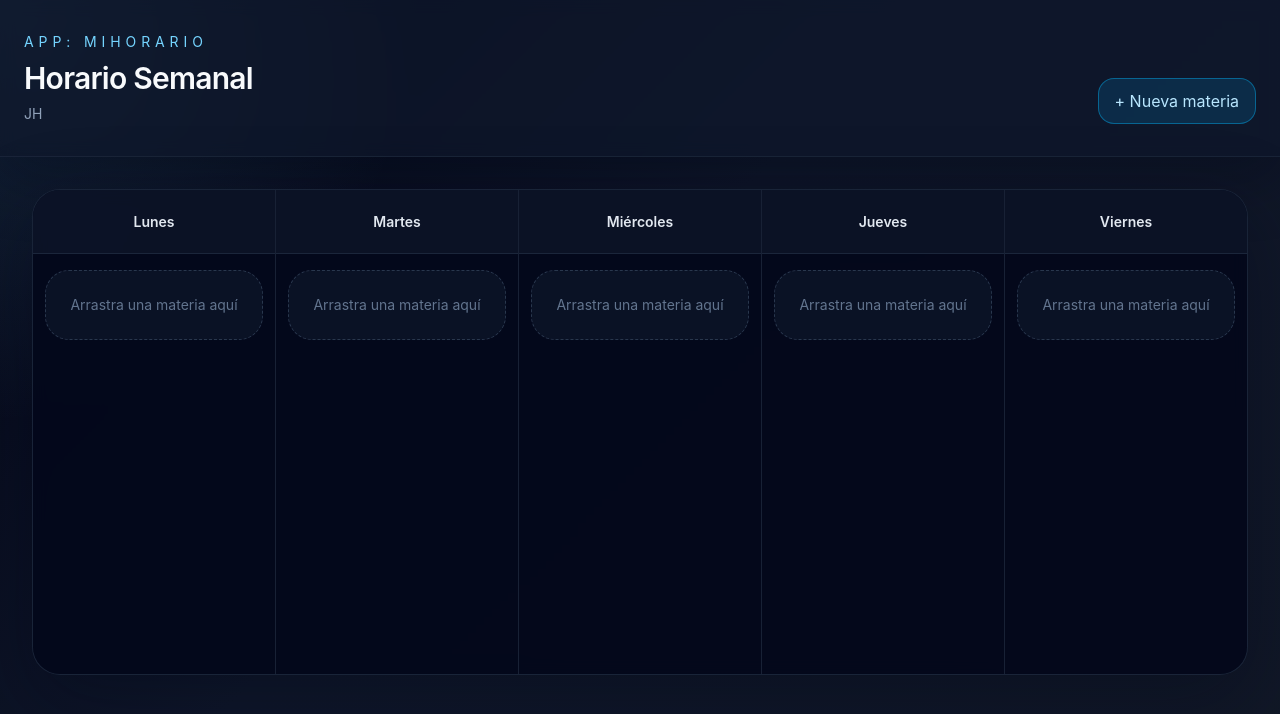
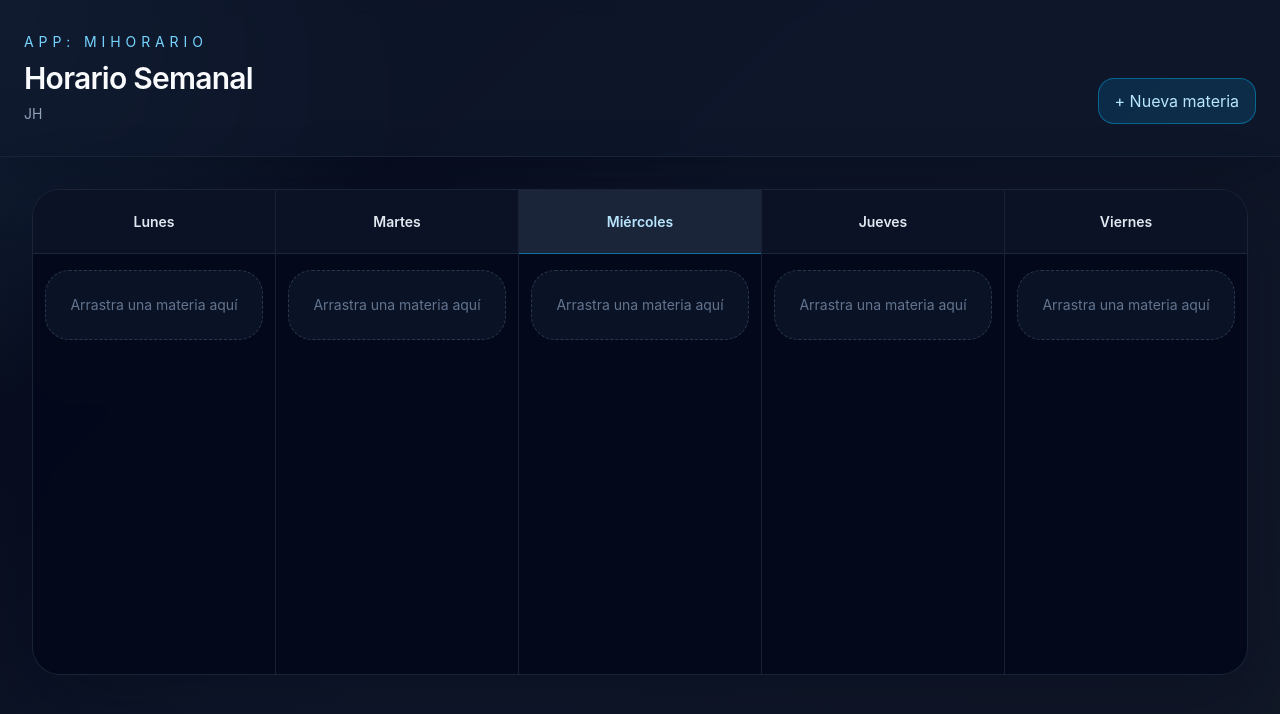
Before and after one commit to Jonathannn-h/miHorario, a React (Vite) app: page / in a window 1280 px wide. Shown: the top 714 px of the page. Built offline with nearby package versions, Linux system fonts and the light colour scheme; the HTML template or start-up script is replaced by a standard one.

Commit message:
El dia de hot aparece diferenciado. El titulo de hoy se resalta con un color diferente

```diff
--- a/src/components/DiaColumna.jsx
+++ b/src/components/DiaColumna.jsx
@@ -1,6 +1,6 @@
 import MateriaCard from './MateriaCard';
 
-function DiaColumna({ dia, materias, onEditar, onEliminar, onMover }) {
+function DiaColumna({ dia, materias, onEditar, onEliminar, onMover, isToday }) {
   const materiasDelDia = materias
     .filter((materia) => materia.dia === dia)
     .sort((a, b) => a.horaInicio.localeCompare(b.horaInicio));
@@ -14,7 +14,7 @@ function DiaColumna({ dia, materias, onEditar, onEliminar, onMover }) {
 
   return (
     <div className="min-w-[220px] flex-1 border-r border-slate-800/80 last:border-r-0 bg-slate-950/80">
-      <div className="flex h-16 items-center justify-center border-b border-slate-800/90 bg-slate-900/70 px-3 text-center text-sm font-semibold text-slate-200">
+      <div className={`flex h-16 items-center justify-center border-b px-3 text-center text-sm font-semibold ${isToday ? 'border-sky-400/50 bg-slate-800/90 text-sky-200' : 'border-slate-800/90 bg-slate-900/70 text-slate-200'}`}>
         {dia}
       </div>
       <div
--- a/src/components/GrillaHorario.jsx
+++ b/src/components/GrillaHorario.jsx
@@ -1,7 +1,20 @@
 import { DIAS } from '../utils/constantes';
 import DiaColumna from './DiaColumna';
 
+function obtenerDiaActual() {
+  const dias = {
+    1: 'Lunes',
+    2: 'Martes',
+    3: 'Miércoles',
+    4: 'Jueves',
+    5: 'Viernes',
+  };
+  return dias[new Date().getDay()] || null;
+}
+
 function GrillaHorario({ materias, onEditar, onEliminar, onMover }) {
+  const diaActual = obtenerDiaActual();
+
   return (
     <div className="overflow-hidden rounded-[28px] border border-slate-800/80 bg-slate-900/70 shadow-[0_25px_80px_rgba(2,6,23,0.35)] backdrop-blur">
       <div className="flex overflow-x-auto">
@@ -13,6 +26,7 @@ function GrillaHorario({ materias, onEditar, onEliminar, onMover }) {
             onEditar={onEditar}
             onEliminar={onEliminar}
             onMover={onMover}
+            isToday={dia === diaActual}
           />
         ))}
       </div>
```
Also changed, not shown: 5 other files (tests, documents, lock files or other folders).
